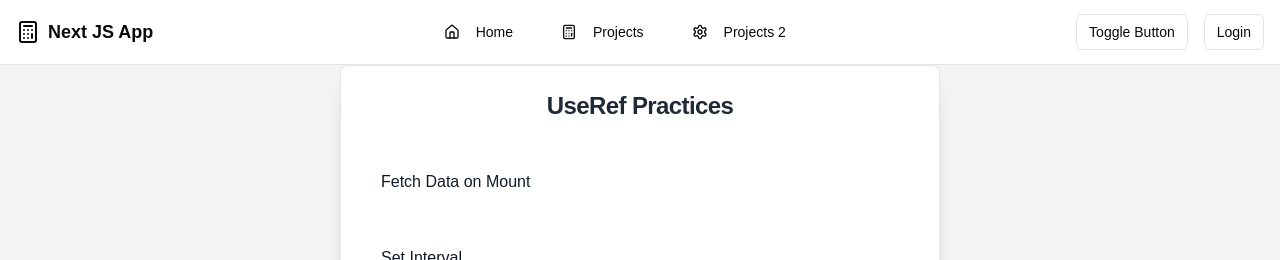
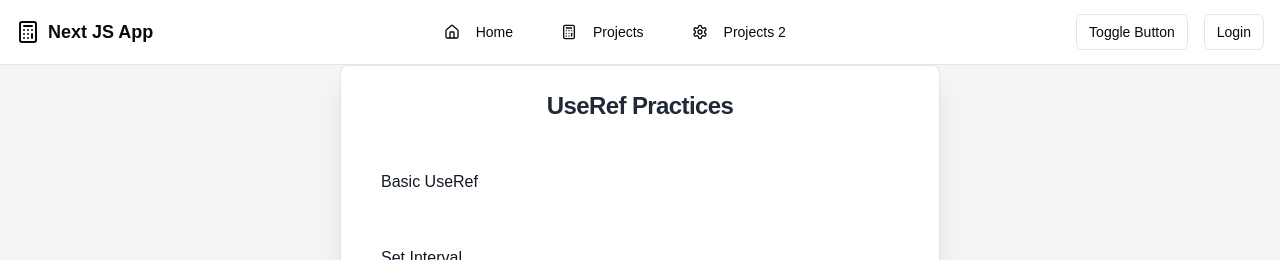
Before and after one commit to 1hirak/ProjectDisplay, a Next.js app: page /useref in a window 1280 px wide. Shown: the top 260 px of the page. Built offline with nearby package versions, Linux system fonts and the light colour scheme.

Commit message:
working on useref

```diff
--- a/src/app/useref/page.jsx
+++ b/src/app/useref/page.jsx
@@ -7,7 +7,7 @@ import { Table, TableBody, TableCell, TableRow } from "@/components/ui/table";
 import { ChevronRight } from "lucide-react";
 
 const resources = [
-  { id: 1, title: "Fetch Data on Mount", path: "/useref/p1" },
+  { id: 1, title: "Basic UseRef", path: "/useref/p1" },
   { id: 2, title: "Set Interval", path: "/useref/p2" },
   { id: 3, title: "Update Document Title on State Change", path: "/useref/p3" },
   { id: 4, title: "Window Resize Listener", path: "/useref/p4" },
--- a/src/components/navbar.jsx
+++ b/src/components/navbar.jsx
@@ -51,6 +51,11 @@ export function Navbar() {
                 <Link href="/useeffect" passHref legacyBehavior>
                   <Button variant="ghost" className="w-full justify-start">
                     UseEffect
+                  </Button>
+                </Link>
+                <Link href="/useref" passHref legacyBehavior>
+                  <Button variant="ghost" className="w-full justify-start">
+                    UseRef
                   </Button>
                 </Link>
                 <Link href="/calculator" passHref legacyBehavior>
```
